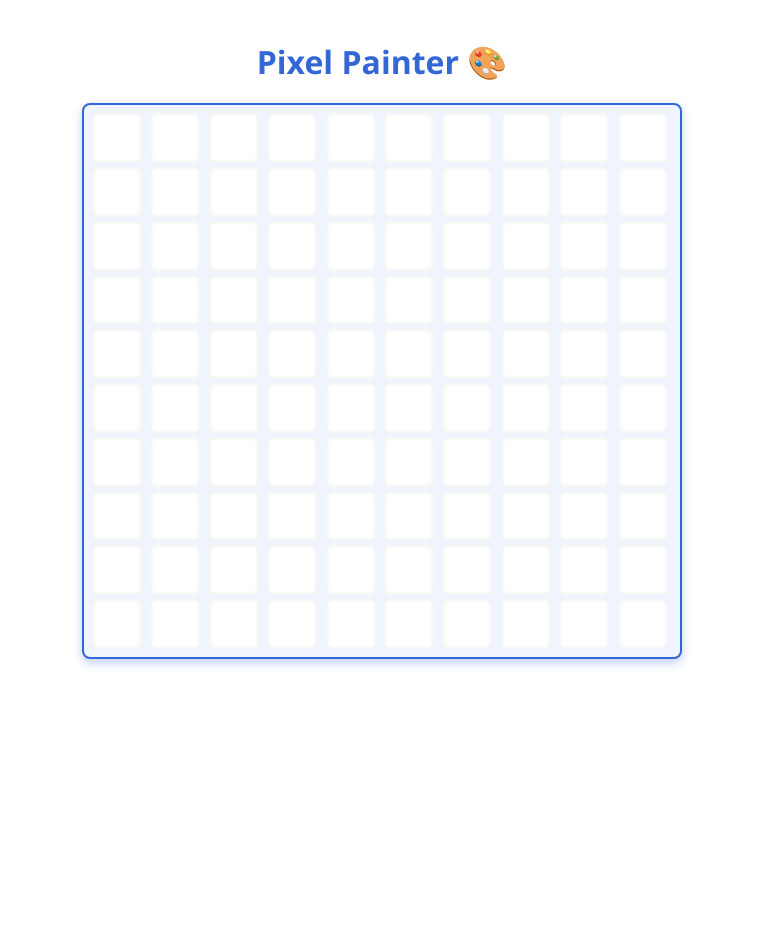
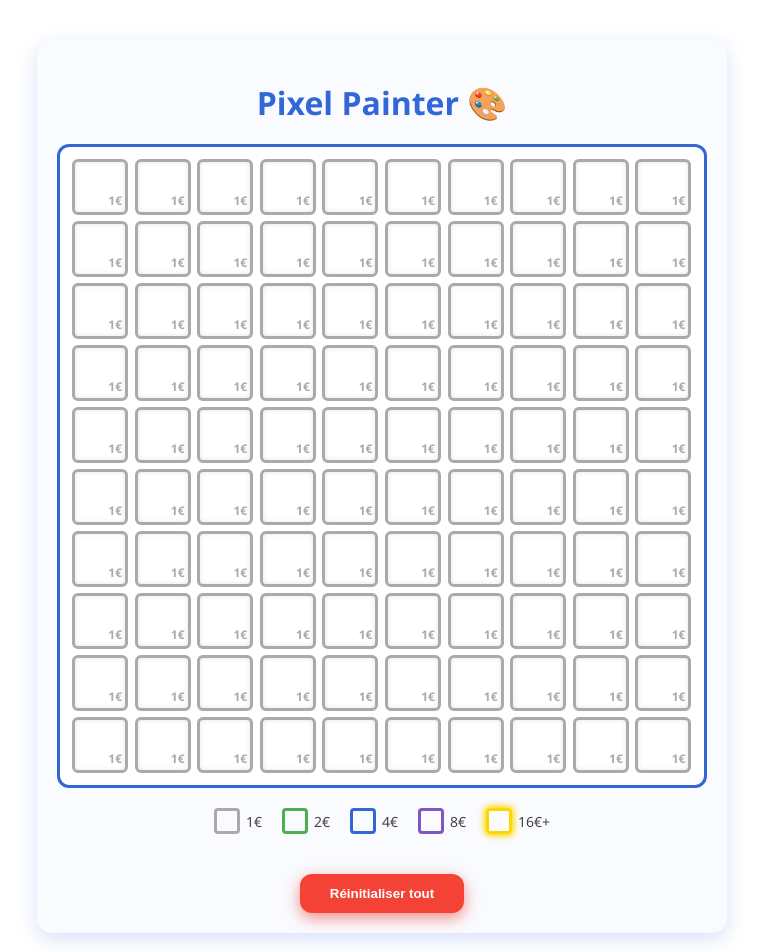
Before and after one commit to KING6CODE/Pixel, a Next.js app: page / in a window 1280 px wide. Shown: the top 952 px of the page, without its empty margins (258-1021 px from the left). Before the commit the page ends 800 px from the top, so only its background shows below. Built offline with nearby package versions, Linux system fonts and the light colour scheme.

Commit message:
Update index.js

```diff
--- a/pages/index.js
+++ b/pages/index.js
@@ -2,66 +2,170 @@ import { useState } from 'react';
 
 const GRID_SIZE = 10;
 
+// Prix associés aux couleurs (tu peux personnaliser)
+const PRICE_TIERS = [
+  { price: 1, border: '#aaa', name: '1€', glow: false },
+  { price: 2, border: '#4caf50', name: '2€', glow: false }, // vert
+  { price: 4, border: '#3367d6', name: '4€', glow: false }, // bleu
+  { price: 8, border: '#7e57c2', name: '8€', glow: false }, // violet
+  { price: 16, border: '#ffd700', name: '16€+', glow: true }, // doré glow
+];
+
+// Fonction pour associer prix selon la couleur choisie
+function getPriceByColor(color) {
+  // Simplification : on regarde la teinte H (en degrés) et on définit un palier
+  // on convertit la couleur en HSL et on choisit un palier
+
+  const hsl = hexToHSL(color);
+  if (!hsl) return 1;
+  const h = hsl.h * 360;
+
+  if (h < 30 || h > 330) return 16; // rouge / doré
+  if (h < 60) return 8; // orange/violet
+  if (h < 150) return 4; // vert/bleu
+  if (h < 270) return 2; // bleu clair/vert clair
+  return 1;
+}
+
 export default function PixelPainter() {
-  // Initialise pixels avec couleur blanche
+  // Pixels : array of {color, price}
   const [pixels, setPixels] = useState(
-    Array(GRID_SIZE * GRID_SIZE).fill('#ffffff')
+    Array(GRID_SIZE * GRID_SIZE).fill({ color: '#ffffff', price: 1 })
   );
   const [selectedIndex, setSelectedIndex] = useState(null);
-  const [color, setColor] = useState('#4285f4'); // couleur par défaut sélectionnée
+  const [color, setColor] = useState('#4285f4');
 
-  // Appliquer couleur au pixel sélectionné
   function applyColor() {
     if (selectedIndex === null) return;
+    const price = getPriceByColor(color);
+
     const newPixels = [...pixels];
-    newPixels[selectedIndex] = color;
+    newPixels[selectedIndex] = { color, price };
     setPixels(newPixels);
+    setSelectedIndex(null);
+  }
+
+  function resetAll() {
+    setPixels(Array(GRID_SIZE * GRID_SIZE).fill({ color: '#ffffff', price: 1 }));
     setSelectedIndex(null);
   }
 
   return (
     <div
       style={{
-        maxWidth: 600,
+        maxWidth: 650,
         margin: '40px auto',
         fontFamily: "'Segoe UI', Tahoma, Geneva, Verdana, sans-serif",
         textAlign: 'center',
         userSelect: 'none',
+        padding: 20,
+        background: '#f9fbff',
+        borderRadius: 15,
+        boxShadow: '0 6px 20px rgba(51, 103, 214, 0.2)',
       }}
     >
       <h1 style={{ marginBottom: 20, color: '#3367d6' }}>Pixel Painter 🎨</h1>
 
-      {/* Grille pixels */}
       <div
         style={{
           display: 'grid',
           gridTemplateColumns: `repeat(${GRID_SIZE}, 1fr)`,
-          gap: 4,
-          border: '2px solid #3367d6',
-          borderRadius: 8,
-          padding: 8,
-          background: '#f0f4ff',
-          boxShadow: '0 4px 10px rgba(51, 103, 214, 0.3)',
+          gap: 6,
+          border: '3px solid #3367d6',
+          borderRadius: 12,
+          padding: 12,
+          background: '#ffffff',
         }}
       >
-        {pixels.map((color, i) => (
+        {pixels.map(({ color: pxColor, price }, i) => {
+          // Trouver style contour selon prix
+          const tier =
+            PRICE_TIERS.find((t) => t.price === price) || PRICE_TIERS[0];
+
+          return (
             <div
               key={i}
               onClick={() => setSelectedIndex(i)}
               style={{
                 width: 50,
                 height: 50,
-              backgroundColor: color,
-              borderRadius: 4,
-              boxShadow:
-                selectedIndex === i
-                  ? '0 0 8px 3px #3367d6'
+                backgroundColor: pxColor,
+                borderRadius: 6,
+                border: `3px solid ${tier.border}`,
+                boxShadow: tier.glow
+                  ? `0 0 8px 3px ${tier.border}`
                   : 'inset 0 0 5px rgba(0,0,0,0.1)',
                 cursor: 'pointer',
-              transition: 'box-shadow 0.3s ease',
+                position: 'relative',
+                transition: 'all 0.3s ease',
               }}
-            title={`Pixel #${i + 1}\nClique pour changer la couleur`}
-          />
+              title={`Pixel #${i + 1}\nPrix : ${price}€\nClique pour changer la couleur`}
+              onMouseEnter={(e) => {
+                e.currentTarget.style.transform = 'scale(1.1)';
+                e.currentTarget.style.boxShadow = `0 0 10px 4px ${tier.border}`;
+              }}
+              onMouseLeave={(e) => {
+                e.currentTarget.style.transform = 'scale(1)';
+                e.currentTarget.style.boxShadow = tier.glow
+                  ? `0 0 8px 3px ${tier.border}`
+                  : 'inset 0 0 5px rgba(0,0,0,0.1)';
+              }}
+            >
+              {/* Afficher prix en bas à droite */}
+              <div
+                style={{
+                  position: 'absolute',
+                  bottom: 3,
+                  right: 3,
+                  fontSize: 12,
+                  color: tier.border,
+                  fontWeight: 'bold',
+                  textShadow: '0 0 3px #fff',
+                  userSelect: 'none',
+                }}
+              >
+                {price}€
+              </div>
+            </div>
+          );
+        })}
+      </div>
+
+      {/* Légende */}
+      <div
+        style={{
+          marginTop: 20,
+          display: 'flex',
+          justifyContent: 'center',
+          gap: 20,
+          flexWrap: 'wrap',
+          color: '#444',
+          fontSize: 14,
+          userSelect: 'none',
+        }}
+      >
+        {PRICE_TIERS.map(({ price, border, name, glow }) => (
+          <div
+            key={price}
+            style={{
+              display: 'flex',
+              alignItems: 'center',
+              gap: 6,
+              cursor: 'default',
+            }}
+            title={`${name} : contour couleur`}
+          >
+            <div
+              style={{
+                width: 20,
+                height: 20,
+                borderRadius: 4,
+                border: `3px solid ${border}`,
+                boxShadow: glow ? `0 0 6px 2px ${border}` : 'none',
+              }}
+            ></div>
+            <span>{name}</span>
+          </div>
         ))}
       </div>
 
@@ -71,10 +175,10 @@ export default function PixelPainter() {
           style={{
             marginTop: 30,
             padding: 20,
-            borderRadius: 10,
-            boxShadow: '0 4px 20px rgba(0,0,0,0.1)',
+            borderRadius: 12,
+            boxShadow: '0 6px 30px rgba(0,0,0,0.1)',
             background: '#fff',
-            maxWidth: 300,
+            maxWidth: 320,
             marginLeft: 'auto',
             marginRight: 'auto',
           }}
@@ -83,7 +187,6 @@ export default function PixelPainter() {
             Modifier couleur du pixel #{selectedIndex + 1}
           </h2>
 
-          {/* Input couleur (color picker) */}
           <input
             type="color"
             value={color}
@@ -95,59 +198,38 @@ export default function PixelPainter() {
               cursor: 'pointer',
               marginTop: 10,
               marginBottom: 20,
-              borderRadius: 6,
+              borderRadius: 8,
             }}
-          />
-
-          {/* Slider pour luminosité */}
-          <label
-            htmlFor="luminosity"
-            style={{ display: 'block', marginBottom: 6, color: '#555' }}
-          >
-            Luminosité
-          </label>
-          <input
-            id="luminosity"
-            type="range"
-            min="0"
-            max="100"
-            value={Math.round(getLuminosity(color))}
-            onChange={(e) => {
-              const lum = Number(e.target.value);
-              const newColor = setLuminosity(color, lum);
-              setColor(newColor);
-            }}
-            style={{ width: '100%', marginBottom: 20 }}
           />
 
           <button
             onClick={applyColor}
             style={{
-              padding: '12px 25px',
+              padding: '14px 30px',
               backgroundColor: '#3367d6',
               color: '#fff',
               border: 'none',
-              borderRadius: 8,
+              borderRadius: 10,
               cursor: 'pointer',
               fontWeight: 'bold',
               fontSize: 16,
-              boxShadow: '0 4px 10px rgba(51,103,214,0.6)',
+              boxShadow: '0 6px 15px rgba(51,103,214,0.7)',
               transition: 'background-color 0.3s',
             }}
             onMouseEnter={(e) => (e.currentTarget.style.backgroundColor = '#2a4fb8')}
             onMouseLeave={(e) => (e.currentTarget.style.backgroundColor = '#3367d6')}
           >
-            Valider la couleur
+            Valider la couleur (prix calculé)
           </button>
 
           <button
             onClick={() => setSelectedIndex(null)}
             style={{
-              marginTop: 15,
-              padding: '8px 20px',
+              marginTop: 16,
+              padding: '10px 25px',
               backgroundColor: '#ccc',
               border: 'none',
-              borderRadius: 8,
+              borderRadius: 10,
               cursor: 'pointer',
               fontWeight: 'bold',
             }}
@@ -156,39 +238,35 @@ export default function PixelPainter() {
           </button>
         </div>
       )}
+
+      {/* Bouton reset */}
+      <button
+        onClick={resetAll}
+        style={{
+          marginTop: 40,
+          padding: '12px 30px',
+          backgroundColor: '#f44336',
+          color: '#fff',
+          border: 'none',
+          borderRadius: 12,
+          cursor: 'pointer',
+          fontWeight: 'bold',
+          boxShadow: '0 5px 15px rgba(244,67,54,0.6)',
+          transition: 'background-color 0.3s',
+        }}
+        onMouseEnter={(e) => (e.currentTarget.style.backgroundColor = '#d32f2f')}
+        onMouseLeave={(e) => (e.currentTarget.style.backgroundColor = '#f44336')}
+      >
+        Réinitialiser tout
+      </button>
     </div>
   );
 }
 
-// Utilitaires pour luminosité (approximation)
-
-function getLuminosity(hex) {
-  // Convertit hex en rgb
-  const rgb = hexToRgb(hex);
-  if (!rgb) return 100;
-  // Calcul luminosité perçue
-  return (0.299 * rgb.r + 0.587 * rgb.g + 0.114 * rgb.b) / 2.55; // 0-100
-}
-
-function setLuminosity(hex, lum) {
-  // Convertit hex en hsl, modifie luminosité, reconvertit en hex
-  const hsl = hexToHSL(hex);
-  if (!hsl) return hex;
-  hsl.l = lum / 100;
-  return HSLToHex(hsl);
-}
-
-// Convertisseur hex -> rgb
+// Convertisseurs hex <-> hsl
 function hexToRgb(hex) {
   let c = hex.substring(1);
-  if (c.length === 3)
-    c =
-      c[0] +
-      c[0] +
-      c[1] +
-      c[1] +
-      c[2] +
-      c[2]; /* raccourci #fff -> #ffffff */
+  if (c.length === 3) c = c[0] + c[0] + c[1] + c[1] + c[2] + c[2];
   const bigint = parseInt(c, 16);
   if (isNaN(bigint)) return null;
   return {
@@ -197,8 +275,6 @@ function hexToRgb(hex) {
     b: bigint & 255,
   };
 }
-
-// Convertisseur hex -> hsl (valeurs entre 0 et 1)
 function hexToHSL(hex) {
   const rgb = hexToRgb(hex);
   if (!rgb) return null;
@@ -232,35 +308,3 @@ function hexToHSL(hex) {
   }
   return { h, s, l };
 }
-
-// Convertisseur hsl -> hex
-function HSLToHex(hsl) {
-  const { h, s, l } = hsl;
-  let r, g, b;
-
-  if (s === 0) {
-    r = g = b = l; // gris
-  } else {
-    const hue2rgb = (p, q, t) => {
-      if (t < 0) t += 1;
-      if (t > 1) t -= 1;
-      if (t < 1 / 6) return p + (q - p) * 6 * t;
-      if (t < 1 / 2) return q;
-      if (t < 2 / 3) return p + (q - p) * (2 / 3 - t) * 6;
-      return p;
-    };
-
-    const q = l < 0.5 ? l * (1 + s) : l + s - l * s;
-    const p = 2 * l - q;
-    r = hue2rgb(p, q, h + 1 / 3);
-    g = hue2rgb(p, q, h);
-    b = hue2rgb(p, q, h - 1 / 3);
-  }
-
-  const toHex = (x) => {
-    const hex = Math.round(x * 255).toString(16);
-    return hex.length === 1 ? '0' + hex : hex;
-  };
-
-  return `#${toHex(r)}${toHex(g)}${toHex(b)}`;
-}
```
Lines whose indentation alone changed are shown as unchanged.
